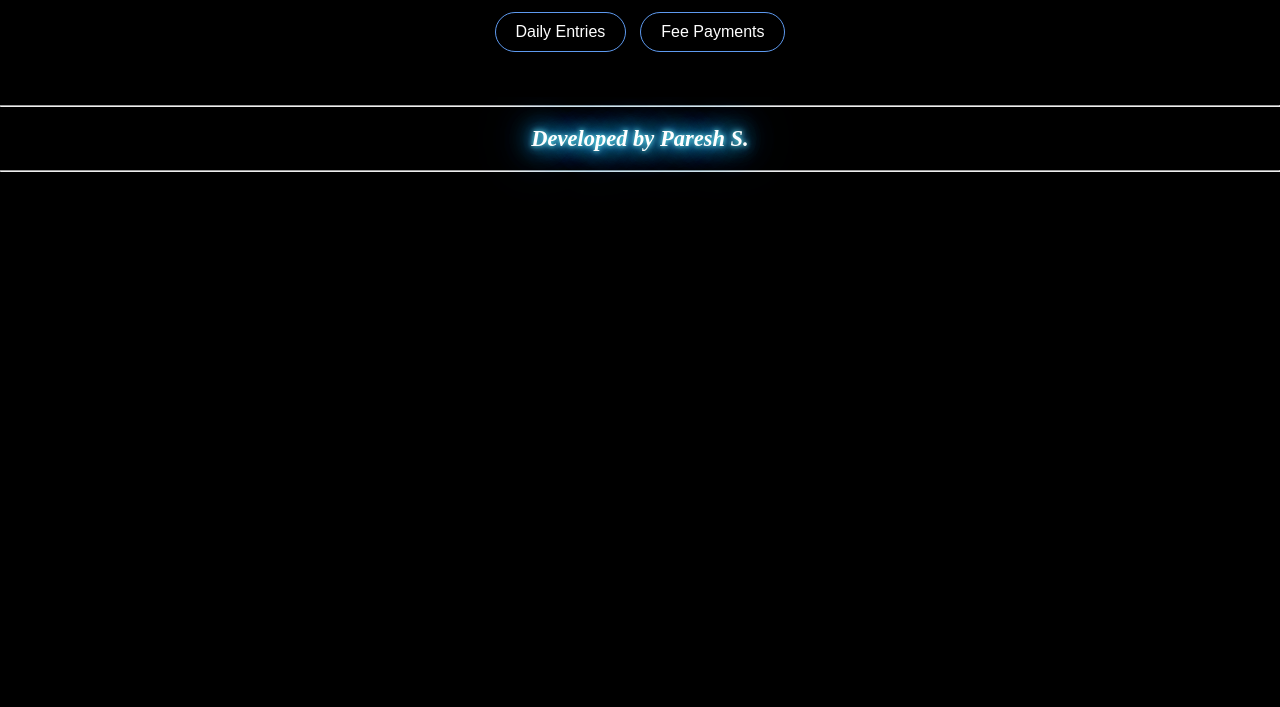
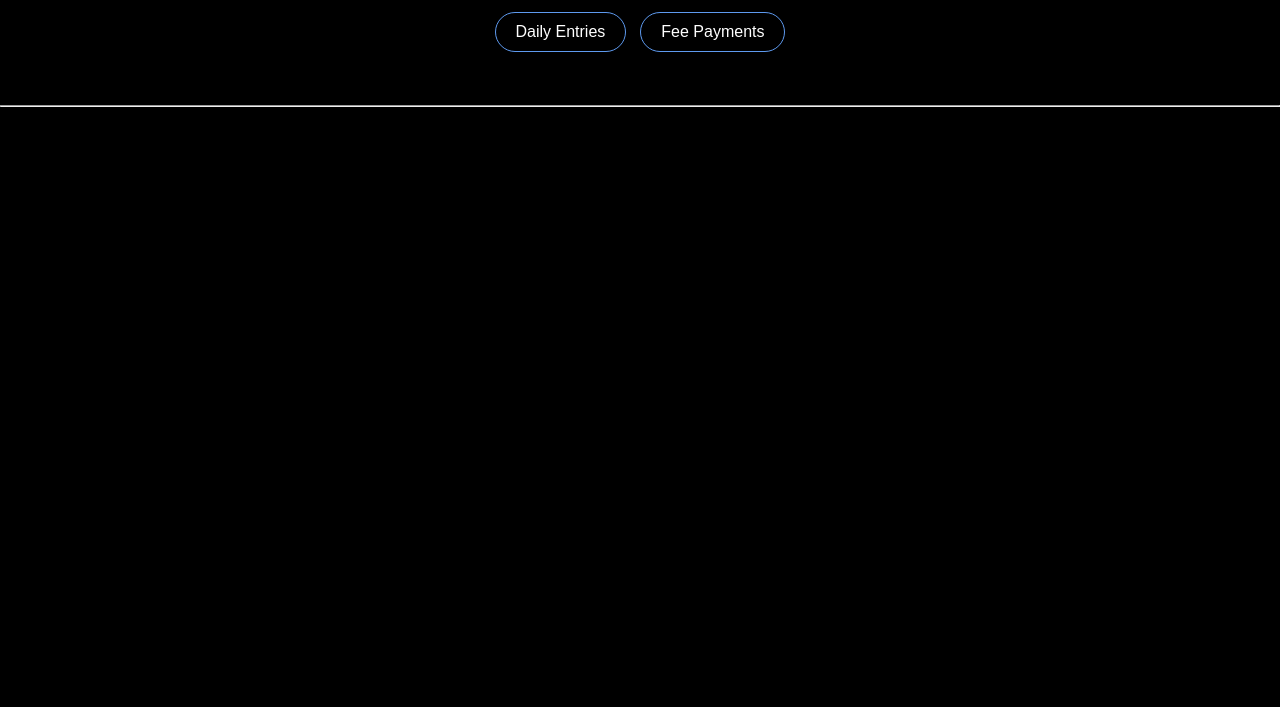
Before and after one commit to iparesh18/Gym-Management, a plain HTML site: page index.html in a window 1280 px wide. Shown: the part 93-800 px from the top of the page. Drawn offline with Linux system fonts and the light colour scheme.

Commit message:
first commit

```diff
--- a/index.html
+++ b/index.html
@@ -92,10 +92,8 @@
 
     </div>
     <hr>
-    <div id="credit">
-      <h2>Developed by Paresh S.</h2>
-    </div>
-    <hr>
+
+
     <!-- Sheet js -->
     <script src="https://cdn.sheetjs.com/xlsx-latest/package/dist/xlsx.full.min.js"></script>
 
```
